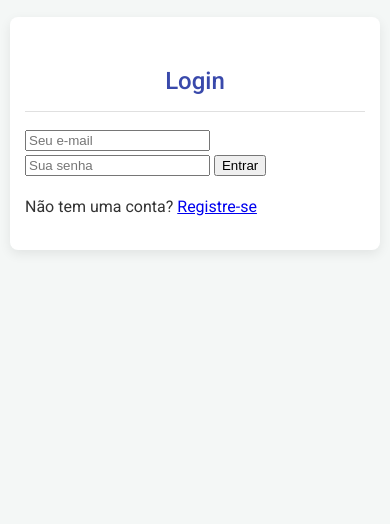
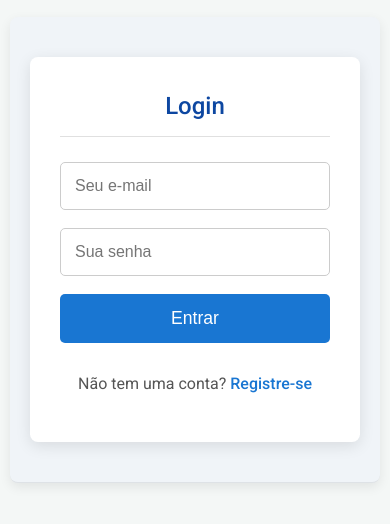
Before and after one commit to gpedroifpr/Carro-Digital, a website: page index.html in a window 390 px wide. Shown: the part 74-598 px from the top of the page. Drawn offline with Linux system fonts and the light colour scheme; no server answers.

Commit message:
Add files via upload

```diff
--- a/style.css
+++ b/style.css
@@ -432,4 +432,122 @@ button:disabled {
     background-color: #e0e0e0 !important;
     cursor: wait;
 }
+
+/* ============================================= */
+/* --- ESTILOS DE AUTENTICAÇÃO (VERSÃO MELHORADA) --- */
+/* ============================================= */
+#auth-section {
+    background-color: #f0f4f8;
+    padding: 40px 20px; /* Mais espaço vertical */
+    border-bottom: 1px solid #dee2e6;
 }
+
+#auth-container, #user-info {
+    max-width: 450px;
+    margin: 0 auto;
+    background-color: #ffffff;
+    padding: 30px;
+    border-radius: 8px;
+    box-shadow: 0 4px 15px rgba(0, 0, 0, 0.1);
+}
+
+#auth-section h2 {
+    text-align: center;
+    color: #0d47a1;
+    margin-top: 0;
+    margin-bottom: 25px;
+    font-weight: 500;
+}
+
+.auth-form {
+    display: flex;
+    flex-direction: column;
+    gap: 18px; /* Mais espaço entre os campos */
+}
+
+.auth-form input {
+    padding: 14px;
+    border: 1px solid #ccc;
+    border-radius: 5px;
+    font-size: 1em;
+    transition: border-color 0.2s ease, box-shadow 0.2s ease;
+}
+
+.auth-form input:focus {
+    outline: none;
+    border-color: #2962ff;
+    box-shadow: 0 0 0 3px rgba(41, 98, 255, 0.15);
+}
+
+.auth-form button {
+    padding: 14px;
+    background-color: #1976d2; /* Tom de azul principal */
+    color: white;
+    border: none;
+    border-radius: 5px;
+    cursor: pointer;
+    font-size: 1.1em;
+    font-weight: 500;
+    transition: background-color 0.2s ease, transform 0.1s ease;
+}
+
+.auth-form button:hover:not(:disabled) {
+    background-color: #1565c0; /* Azul mais escuro */
+}
+.auth-form button:active:not(:disabled) {
+    transform: scale(0.98);
+}
+.auth-form button:disabled {
+    background-color: #bdbdbd !important;
+    cursor: wait;
+}
+
+
+.auth-form p {
+    text-align: center;
+    color: #555;
+    margin-top: 10px;
+}
+
+.auth-form a {
+    color: #1976d2;
+    text-decoration: none;
+    font-weight: 500;
+}
+.auth-form a:hover {
+    text-decoration: underline;
+}
+
+/* Estilo da mensagem de Bem-vindo e botão Sair */
+#user-info {
+    display: flex; /* Alterado para flex para melhor alinhamento */
+    justify-content: space-between;
+    align-items: center;
+    padding: 20px;
+}
+
+#user-info p {
+    margin: 0;
+    font-size: 1.1em;
+    color: #333;
+}
+
+#user-info span {
+    font-weight: 500;
+    color: #0d47a1;
+}
+
+#logout-btn {
+    background-color: #d32f2f; /* Vermelho */
+    color: white;
+    border: none;
+    padding: 10px 18px;
+    border-radius: 5px;
+    cursor: pointer;
+    font-weight: 500;
+    transition: background-color 0.2s ease;
+}
+#logout-btn:hover {
+    background-color: #b71c1c; /* Vermelho escuro */
+}
+}
```
